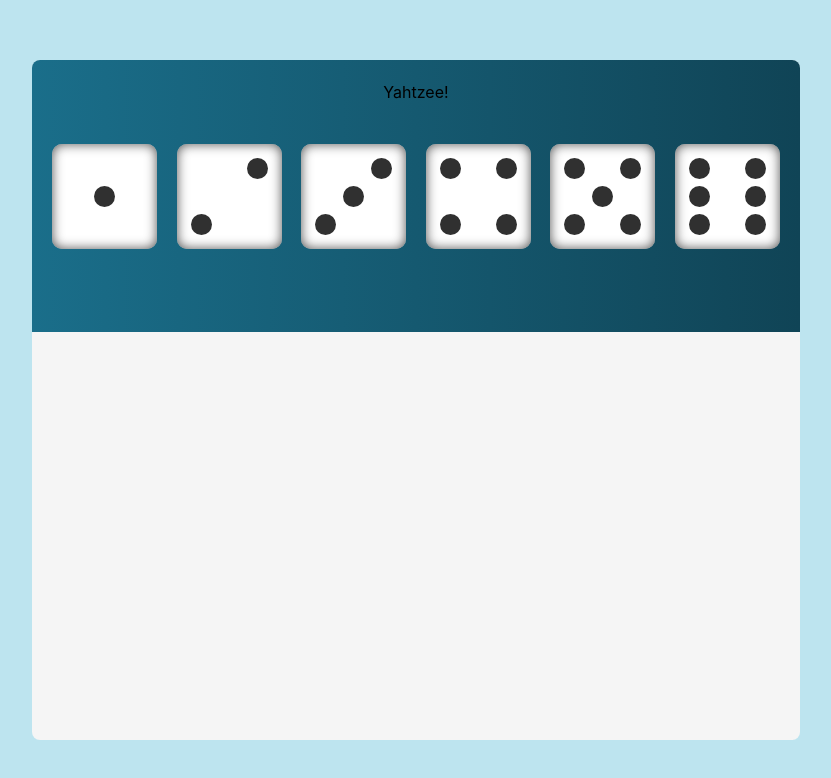
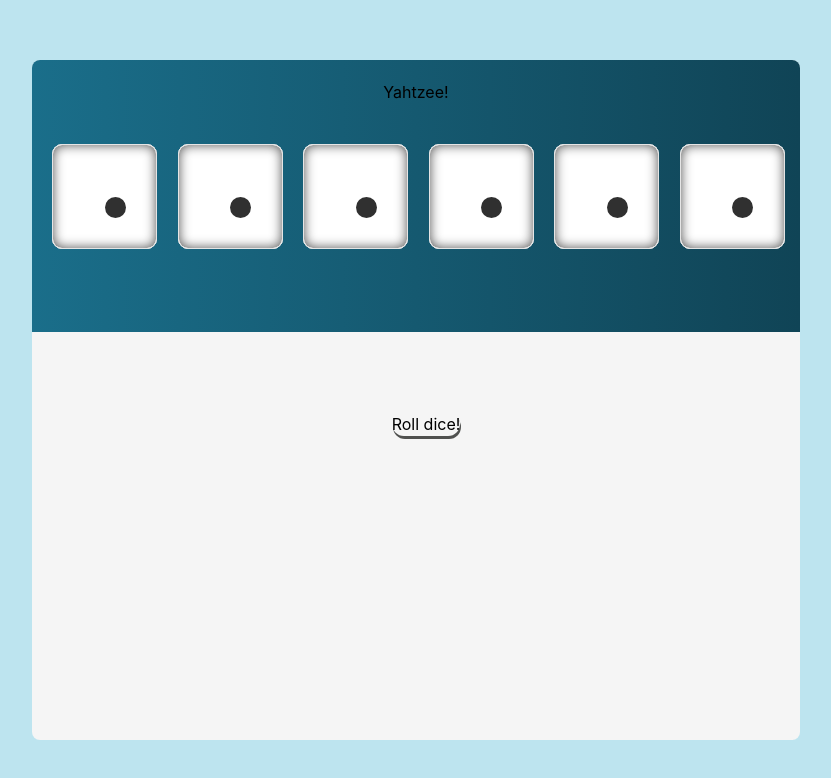
Before and after one commit to Stef-Lev/next-yahtzee, a Next.js app: page / in a window 1280 px wide. Shown: the top 778 px of the page, without its empty margins (224-1055 px from the left). Built offline with nearby package versions, Linux system fonts and the light colour scheme.

Commit message:
6 dices can roll

```diff
--- /dev/null
+++ b/components/Dice.tsx
@@ -0,0 +1,41 @@
+const Dice = ({ nameN, nameS }: { nameN: number; nameS: string }) => {
+  return (
+    <div id={`dice${nameN}`} className={`dice dice-${nameS}`}>
+      <div id={`dice-${nameS}-side-one`} className="side one">
+        <div className="dot one-1"></div>
+      </div>
+      <div id={`dice-${nameS}-side-two`} className="side two">
+        <div className="dot two-1"></div>
+        <div className="dot two-2"></div>
+      </div>
+      <div id={`dice-${nameS}-side-three`} className="side three">
+        <div className="dot three-1"></div>
+        <div className="dot three-2"></div>
+        <div className="dot three-3"></div>
+      </div>
+      <div id={`dice-${nameS}-side-four`} className="side four">
+        <div className="dot four-1"></div>
+        <div className="dot four-2"></div>
+        <div className="dot four-3"></div>
+        <div className="dot four-4"></div>
+      </div>
+      <div id={`dice-${nameS}-side-five`} className="side five">
+        <div className="dot five-1"></div>
+        <div className="dot five-2"></div>
+        <div className="dot five-3"></div>
+        <div className="dot five-4"></div>
+        <div className="dot five-5"></div>
+      </div>
+      <div id={`dice-${nameS}-side-six`} className="side six">
+        <div className="dot six-1"></div>
+        <div className="dot six-2"></div>
+        <div className="dot six-3"></div>
+        <div className="dot six-4"></div>
+        <div className="dot six-5"></div>
+        <div className="dot six-6"></div>
+      </div>
+    </div>
+  );
+};
+
+export default Dice;
--- a/pages/index.tsx
+++ b/pages/index.tsx
@@ -1,4 +1,29 @@
+import Dice from "../components/dice";
+
 function App() {
+  const diceNames = [
+    { number: 1, string: "one" },
+    { number: 2, string: "two" },
+    { number: 3, string: "three" },
+    { number: 4, string: "four" },
+    { number: 5, string: "five" },
+    { number: 6, string: "six" },
+  ];
+
+  function rollDice() {
+    for (let k = 1; k <= diceNames.length; k++) {
+      let dice = document.getElementById(`dice${k}`);
+      let diceRoll = Math.floor(Math.random() * 6 + 1);
+      console.log("diceRoll", diceRoll);
+      for (let i = 1; i <= 6; i++) {
+        dice.classList.remove("show-" + i);
+        if (diceRoll === i) {
+          dice.classList.add("show-" + i);
+        }
+      }
+    }
+  }
+
   return (
     <div className="App flex flex-col justify-center items-center">
       <div
@@ -11,61 +36,17 @@
         <div className="md:rounded-t-lg bg-gradient-to-r from-teal-blue to-teal-dark h-[40%] xs:p-[12px] md:p-[20px]">
           <h1>Yahtzee!</h1>
           <div className="flex justify-center items-center my-10">
-            <div className="dice-container flex justify-between">
-              <div className="dice face-one">
-                <span className="dot"></span>
-              </div>
-
-              <div className="dice face-two">
-                <span className="dot"></span>
-                <span className="dot"></span>
-              </div>
-
-              <div className="dice face-three">
-                <span className="dot"></span>
-                <span className="dot"></span>
-                <span className="dot"></span>
-              </div>
-
-              <div className="face-four dice">
-                <div className="column">
-                  <span className="dot"></span>
-                  <span className="dot"></span>
+            <div className="container flex justify-between">
+              {diceNames.map((dice) => (
+                <div key={dice.number} className="dice-container">
+                  <Dice nameN={dice.number} nameS={dice.string} />
                 </div>
-                <div className="column">
-                  <span className="dot"></span>
-                  <span className="dot"></span>
-                </div>
-              </div>
-              <div className="face-five dice">
-                <div className="column">
-                  <span className="dot"></span>
-                  <span className="dot"></span>
-                </div>
-
-                <div className="column">
-                  <span className="dot"></span>
-                </div>
-
-                <div className="column">
-                  <span className="dot"></span>
-                  <span className="dot"></span>
-                </div>
-              </div>
-              <div className="face-six dice">
-                <div className="column">
-                  <span className="dot"></span>
-                  <span className="dot"></span>
-                  <span className="dot"></span>
-                </div>
-                <div className="column">
-                  <span className="dot"></span>
-                  <span className="dot"></span>
-                  <span className="dot"></span>
-                </div>
-              </div>
+              ))}
             </div>
           </div>
+        </div>
+        <div id="roll" className="roll-button">
+          <button onClick={rollDice}>Roll dice!</button>
         </div>
         <div className="p-[20px] h-[60%]"></div>
       </div>
--- a/styles/globals.css
+++ b/styles/globals.css
@@ -46,67 +46,21 @@
 }
 
 .dice {
-  background-color: #fff;
+  width: 100px;
+  height: 100px;
+  transform-style: preserve-3d;
+  transition: transform 1s;
 }
 
 .dot {
-  display: block;
-  /* width: 20px;
-  height: 20px;
-  border-radius: 50%;
-  background-color: #303030; */
+  position: absolute;
 }
-
-.face-one {
-  display: flex;
-  justify-content: center;
-  align-items: center;
+.dice-container {
+  position: relative;
+  display: inline-block;
 }
-
-.face-two {
-  display: flex;
-  flex-direction: row-reverse;
-  justify-content: space-between;
-}
-
-.face-two .dot:nth-of-type(2) {
-  align-self: flex-end;
-}
-
-.face-three {
-  display: flex;
-  justify-content: space-between;
-}
-
-.face-three .dot:nth-of-type(1) {
-  align-self: flex-end;
-}
-
-.face-three .dot:nth-of-type(2) {
-  align-self: center;
-}
-
-.face-four,
-.face-six,
-.face-five {
-  display: flex;
-  justify-content: space-between;
-}
-
-.face-four .column,
-.face-six .column,
-.face-five .column {
-  display: flex;
-  flex-direction: column;
-  justify-content: space-between;
-}
-
-.face-five .column:nth-of-type(2) {
-  justify-content: center;
-}
-
 @media screen and (max-width: 359px) {
-  .dice {
+  .side {
     height: 44px;
     width: 44px;
     border-radius: 8px;
@@ -118,10 +72,10 @@
 }
 
 @media screen and (min-width: 360px) {
-  .dice-container {
+  .container {
     width: 350px;
   }
-  .dice {
+  .side {
     height: 55px;
     width: 55px;
     border-radius: 10px;
@@ -139,10 +93,10 @@
 }
 
 @media screen and (min-width: 480px) {
-  .dice-container {
+  .container {
     width: 470px;
   }
-  .dice {
+  .side {
     height: 68px;
     width: 68px;
     border-radius: 10px;
@@ -159,11 +113,119 @@
   }
 }
 
+.side {
+  position: absolute;
+  background-color: #fff;
+  border-radius: 5px;
+  width: 100px;
+  height: 100px;
+  border: 1px solid #e5e5e5;
+  text-align: center;
+  line-height: 2em;
+}
+
+.side:nth-child(1) {
+  transform: translateZ(3.1em);
+}
+
+.side:nth-child(6) {
+  transform: rotateY(90deg) translateZ(3.1em);
+}
+
+.side:nth-child(3) {
+  transform: rotateY(-90deg) translateZ(3.1em);
+}
+
+.side:nth-child(4) {
+  transform: rotateX(90deg) translateZ(3.1em);
+}
+
+.side:nth-child(5) {
+  transform: rotateX(-90deg) translateZ(3.1em);
+}
+
+.side:nth-child(2) {
+  transform: rotateY(-180deg) translateZ(3.1em);
+}
+
+.show-1 {
+  transform: rotateX(720deg) rotateZ(-720deg);
+}
+
+.show-6 {
+  transform: rotateX(-900deg) rotateZ(1080deg);
+}
+
+.show-3 {
+  transform: rotateY(-450deg) rotateZ(-1440deg);
+}
+
+.show-4 {
+  transform: rotateY(810deg) rotateZ(720deg);
+}
+
+.show-5 {
+  transform: rotateX(-810deg) rotateZ(-1080deg);
+}
+
+.show-2 {
+  transform: rotateX(450deg) rotateZ(-720deg);
+}
+
+.two-1,
+.three-1,
+.four-1,
+.five-1,
+.six-1 {
+  top: 20%;
+  left: 20%;
+}
+
+.four-3,
+.five-3,
+.six-4 {
+  top: 20%;
+  left: 80%;
+}
+
+.one-1,
+.three-2,
+.five-5 {
+  top: 50%;
+  left: 50%;
+}
+
+.four-2,
+.five-2,
+.six-3 {
+  top: 80%;
+  left: 20%;
+}
+
+.two-2,
+.three-3,
+.four-4,
+.five-4,
+.six-6 {
+  top: 80%;
+  left: 80%;
+}
+
+.six-2 {
+  top: 50%;
+  left: 20%;
+}
+
+.six-5 {
+  top: 50%;
+  left: 80%;
+}
+
 @media screen and (min-width: 640px) {
-  .dice-container {
+  .container {
     width: 550px;
   }
-  .dice {
+  .side {
     height: 80px;
     width: 80px;
     border-radius: 10px;
@@ -181,10 +243,10 @@
 }
 
 @media screen and (min-width: 768px) {
-  .dice-container {
+  .container {
     width: 620px;
   }
-  .dice {
+  .side {
     height: 84px;
     width: 84px;
     border-radius: 10px;
@@ -202,10 +264,10 @@
 }
 
 @media screen and (min-width: 1024px) {
-  .dice-container {
+  .container {
     width: 700px;
   }
-  .dice {
+  .side {
     height: 100px;
     width: 100px;
     border-radius: 10px;
@@ -223,11 +285,11 @@
 }
 
 @media screen and (min-width: 1280px) {
-  .dice-container {
+  .container {
     width: 750px;
   }
 
-  .dice {
+  .side {
     height: 105px;
     width: 105px;
     border-radius: 10px;
@@ -244,6 +306,28 @@
   }
 }
 
+button {
+  position: relative;
+  top: 80px;
+  left: 10px;
+  padding: 15px 50px;
+  color: #fff;
+  background-color: #f4d35e;
+  border: none;
+  font-size: 20px;
+  border-radius: 20px;
+  box-shadow: 1px 3px #50514f;
+  outline: none;
+  transition: 0.3s;
+}
+
+button:hover,
+button:active {
+  outline: none;
+  background: #50514f;
+  cursor: pointer;
+  transform: translateY(15px);
+}
 @tailwind base;
 @tailwind components;
 @tailwind utilities;
```
